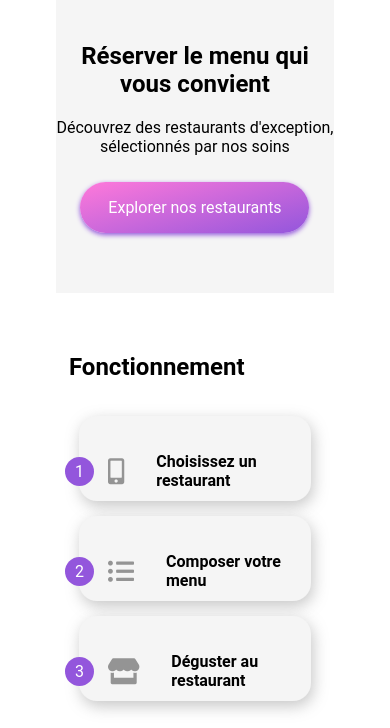
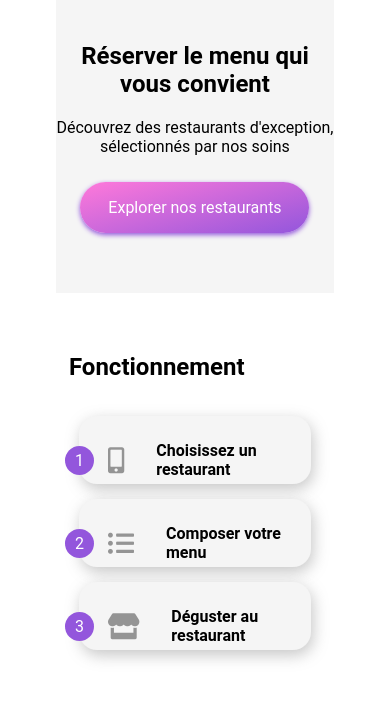
Before and after one commit to developer-ta/Tayierjiang_3_050122021, a website: page index.html in a window 390 px wide. Shown: the part 116-844 px from the top of the page. Drawn offline with Linux system fonts and the light colour scheme.

Commit message:
add En responsive 8

```diff
--- a/P3_tayierjiang_tayier.scss
+++ b/P3_tayierjiang_tayier.scss
@@ -324,8 +324,8 @@ a {
         box-shadow: 2px 5px 15px 0.2px #73737366;
         border-radius: 18px;
         margin: 15px 4% 15px 4%;
-        height: 70px;
-        padding-top: 15px;
+        height: 64px;
+        padding-top: 4px;
         background-color: whitesmoke;
         &:hover {
             background-color: rgba(147, 86, 220, 0.15);
@@ -455,7 +455,7 @@ footer {
     }
     .contact-flex {
         display: flex;
-        flex-direction: row;
+        flex-direction: column;
         margin-left: 5%;
         a {
             padding-bottom: 5px;
```
Also changed, not shown: P3_tayierjiang_tayier.css.
